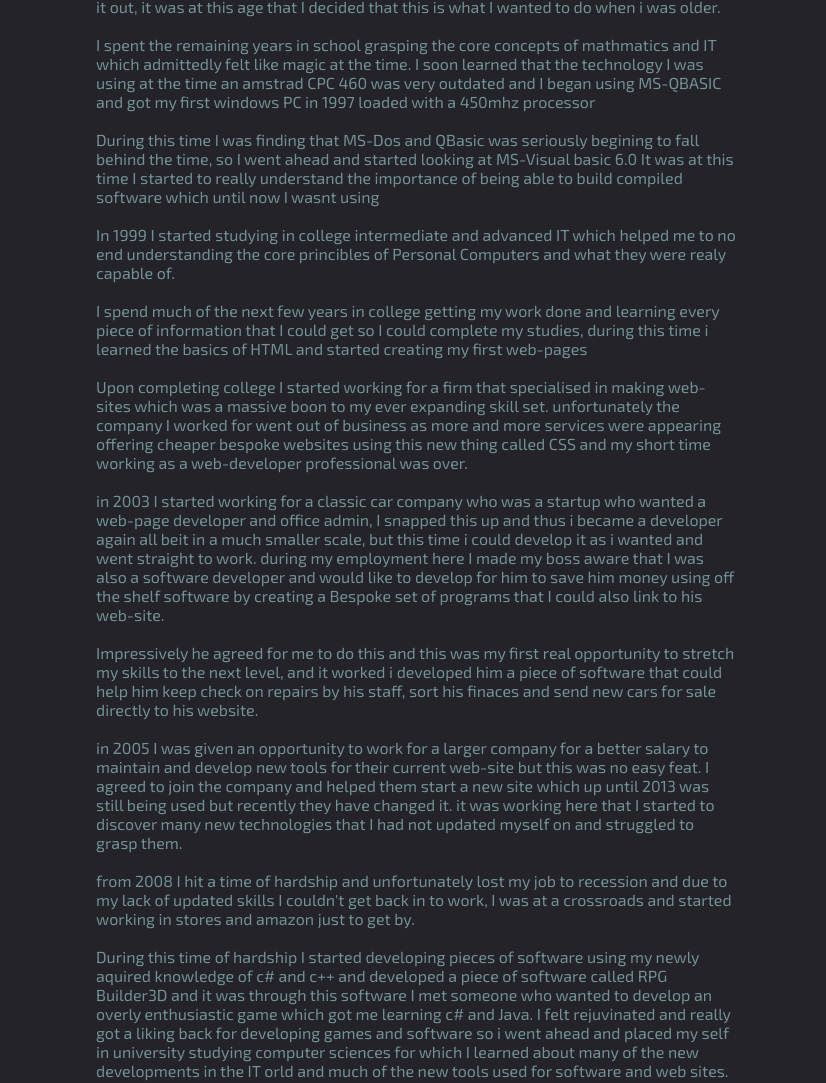
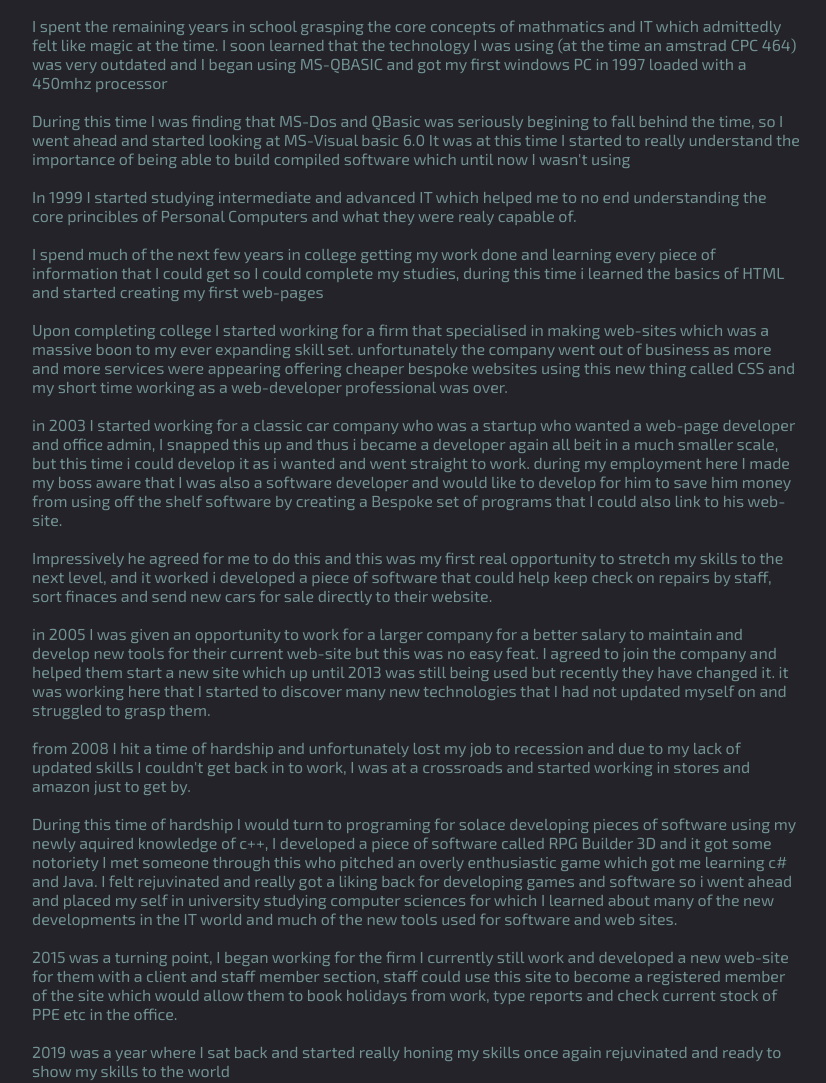
Before and after one commit to MoltenSteelStudio/GarethMaclean, a plain HTML site: page index.html in a window 1280 px wide. Shown: the part 1386-2469 px from the top of the page, without its empty margins (224-1050 px from the left). Drawn offline with Linux system fonts and the light colour scheme.

Commit message:
small corrections and css update

```diff
--- a/css/styles.css
+++ b/css/styles.css
@@ -241,3 +241,11 @@ border-radius: 50%;
   font-family: 'Exo 2', sans-serif;
   color: #719192;
 }
+.tbl-center-styling-light-60
+{
+  width: 60%;
+  margin: auto 20% auto 20%;
+
+  font-family: 'Exo 2', sans-serif;
+  color: #719192;
+}
--- a/index.html
+++ b/index.html
@@ -27,8 +27,8 @@
 
     <p class="styling-light-centered-shadow"><br>
       I am a professional software developer who has been developing<br>
-      in various languages for over 20 years and been developing sites <br>
-      in HTML for 15 years <br>
+      in various languages for over 25 years and been developing sites <br>
+      for 19 years <br>
       <br>
       please feel free to scroll down or use the above links to find out more information on me and <br>
       my skill set
@@ -44,7 +44,7 @@
     <h2 class="styling-light-shadow">About Me</h2>
     <hr>
     <img class="img-Circular-center" src="images/1.jpg" alt="Im Gareth Maclean"></img>
-<div class="tbl-center-styling-light-50">
+<div class="tbl-center-styling-light-60">
   <p>
     My name is Gareth Maclean, I was born 05-July 1983 in Wales United Kingdom.
   </p><br>
@@ -64,17 +64,17 @@
   <p>
     I spent the remaining years in school grasping the core concepts of mathmatics
     and IT which admittedly felt like magic at the time. I soon learned that the
-    technology I was using at the time an amstrad CPC 460 was very outdated and I began
+    technology I was using (at the time an amstrad CPC 464) was very outdated and I began
     using MS-QBASIC and got my first windows PC in 1997 loaded with a 450mhz processor
   </p><br>
   <p>
     During this time I was finding that MS-Dos and QBasic was seriously begining to
     fall behind the time, so I went ahead and started looking at MS-Visual basic 6.0
     It was at this time I started to really understand the importance of being able
-    to build compiled software which until now I wasnt using
+    to build compiled software which until now I wasn't using
   </p><br>
   <p>
-    In 1999 I started studying in college intermediate and advanced IT which helped
+    In 1999 I started studying intermediate and advanced IT which helped
     me to no end understanding the core princibles of Personal Computers and what
     they were realy capable of.
   </p><br>
@@ -86,7 +86,7 @@
   <p>
     Upon completing college I started working for a firm that specialised in making
     web-sites which was a massive boon to my ever expanding skill set. unfortunately
-    the company I worked for went out of business as more and more services were appearing
+    the company went out of business as more and more services were appearing
     offering cheaper bespoke websites using this new thing called CSS and my short time
     working as a web-developer professional was over.
   </p><br>
@@ -95,15 +95,15 @@
     a web-page developer and office admin, I snapped this up and thus i became a developer
     again all beit in a much smaller scale, but this time i could develop it as i wanted
     and went straight to work. during my employment here I made my boss aware that I was
-    also a software developer and would like to develop for him to save him money using
+    also a software developer and would like to develop for him to save him money from using
     off the shelf software by creating a Bespoke set of programs that I could also link
     to his web-site.
   </p><br>
   <p>
     Impressively he agreed for me to do this and this was my first real opportunity
-    to stretch my skills to the next level, and it worked i developed him a piece of
-    software that could help him keep check on repairs by his staff, sort his finaces
-    and send new cars for sale directly to his website.
+    to stretch my skills to the next level, and it worked i developed a piece of
+    software that could help keep check on repairs by staff, sort finaces
+    and send new cars for sale directly to their website.
   </p><br>
   <p>
     in 2005 I was given an opportunity to work for a larger company for a better salary
@@ -119,13 +119,13 @@
     and started working in stores and amazon just to get by.
   </p><br>
   <p>
-    During this time of hardship I started developing pieces of software using my newly
-    aquired knowledge of c# and c++ and developed a piece of software called RPG Builder3D
-    and it was through this software I met someone who wanted to develop an overly enthusiastic
-    game which got me learning c# and Java. I felt rejuvinated and really got a liking back
-    for developing games and software so i went ahead and placed my self in university studying
-    computer sciences for which I learned about many of the new developments in the IT orld
-    and much of the new tools used for software and web sites.
+    During this time of hardship I would turn to programing for solace developing pieces
+    of software using my newly aquired knowledge of c++, I developed a piece of software
+    called RPG Builder 3D and it got some notoriety I met someone through this who pitched
+    an overly enthusiastic game which got me learning c# and Java. I felt rejuvinated and really
+    got a liking back for developing games and software so i went ahead and placed my self
+    in university studying computer sciences for which I learned about many of the new
+    developments in the IT world and much of the new tools used for software and web sites.
   </p><br>
   <p>
     2015 was a turning point, I began working for the firm I currently still work and developed
```
